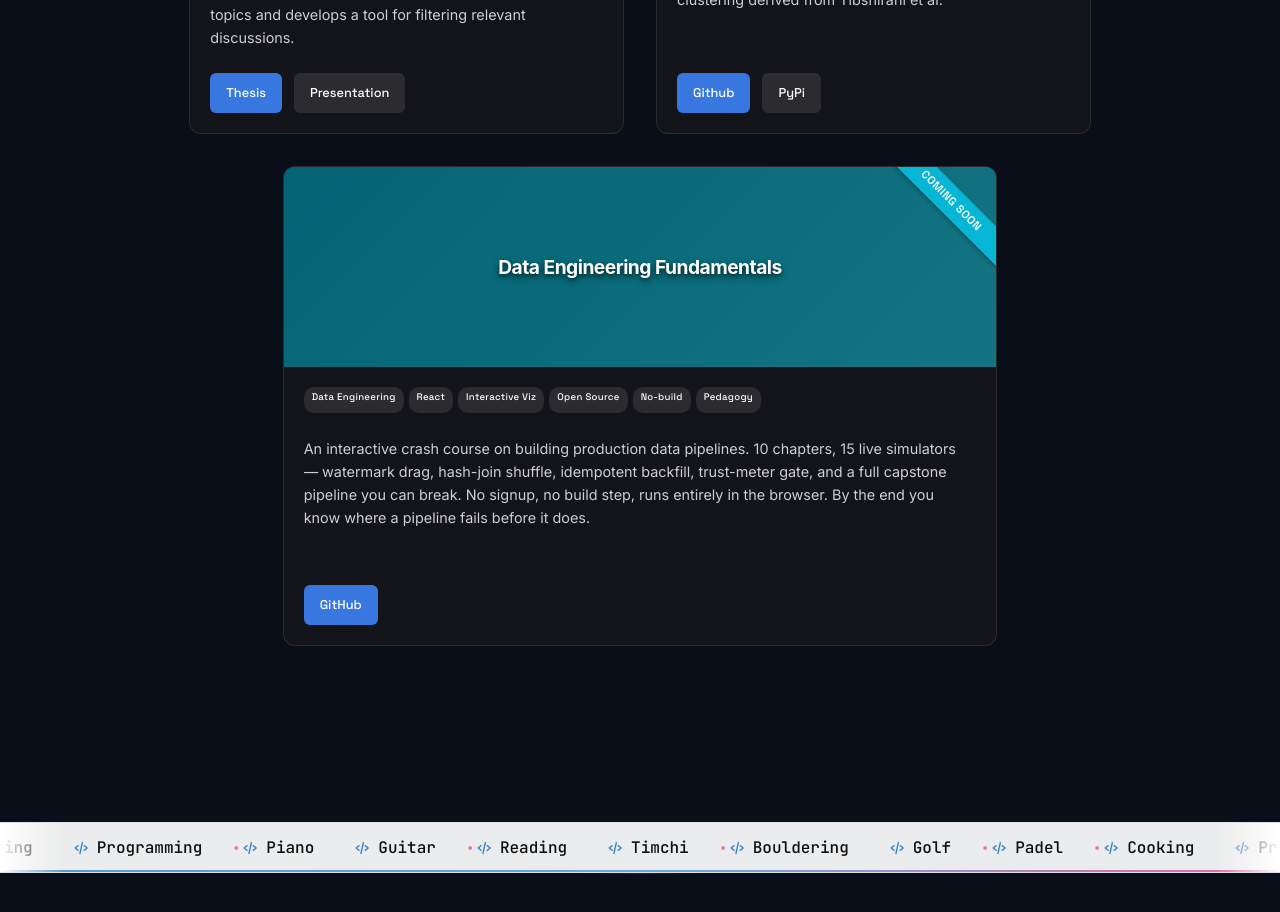
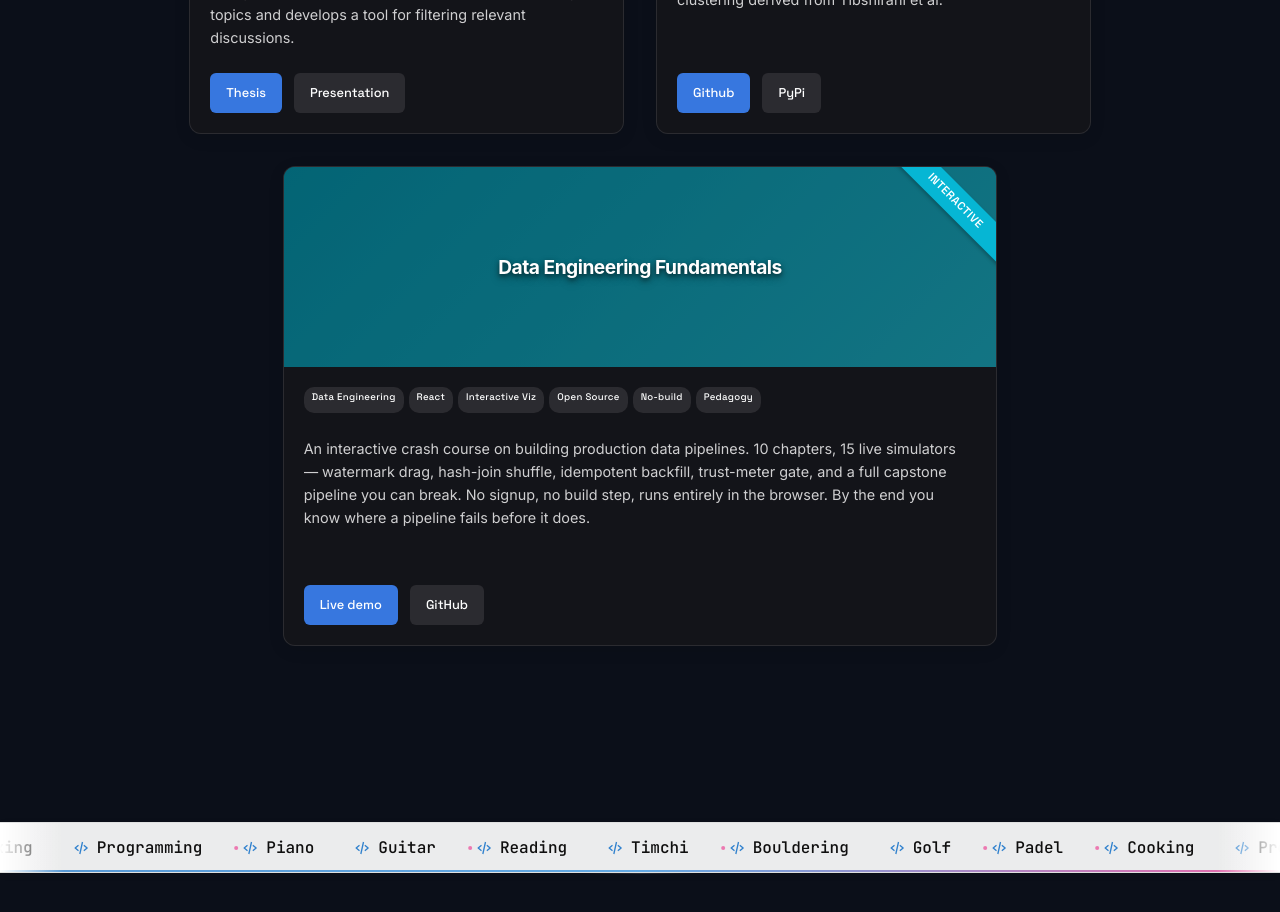
Before and after one commit to Mavengence/mavengence.github.io, a React (Create React App) app: page / in a window 1280 px wide. Shown: the part 4700-5612 px from the top of the page. Built offline with nearby package versions, Linux system fonts and the light colour scheme.

Commit message:
feat: DE Fundamentals card — live demo URL + Interactive badge

```diff
--- a/src/components/Projects/Projects.js
+++ b/src/components/Projects/Projects.js
@@ -398,9 +398,7 @@ const projectsByRow = {
     }
   ],
 
-  // row4 — featured interactive course
-  // Update actions.url to the live demo URL once the repo goes public
-  // and GitHub Pages is enabled (see INTEGRATION.md at the repo root).
+  // row4 — featured interactive course (live at timloehr.me/de-fundamentals)
   row4: [
     {
       title: 'Data Engineering Fundamentals',
@@ -416,9 +414,10 @@ const projectsByRow = {
         'Open Source', 'No-build', 'Pedagogy'
       ],
       actions: [
-        { label: 'GitHub', url: 'https://github.com/Mavengence/de-fundamentals', primary: true }
+        { label: 'Live demo', url: 'https://www.timloehr.me/de-fundamentals/', primary: true },
+        { label: 'GitHub',    url: 'https://github.com/Mavengence/de-fundamentals', primary: false }
       ],
-      banner: { text: 'Coming Soon', color: '#06B6D4' }
+      banner: { text: 'Interactive', color: '#06B6D4' }
     }
   ]
 };
```
